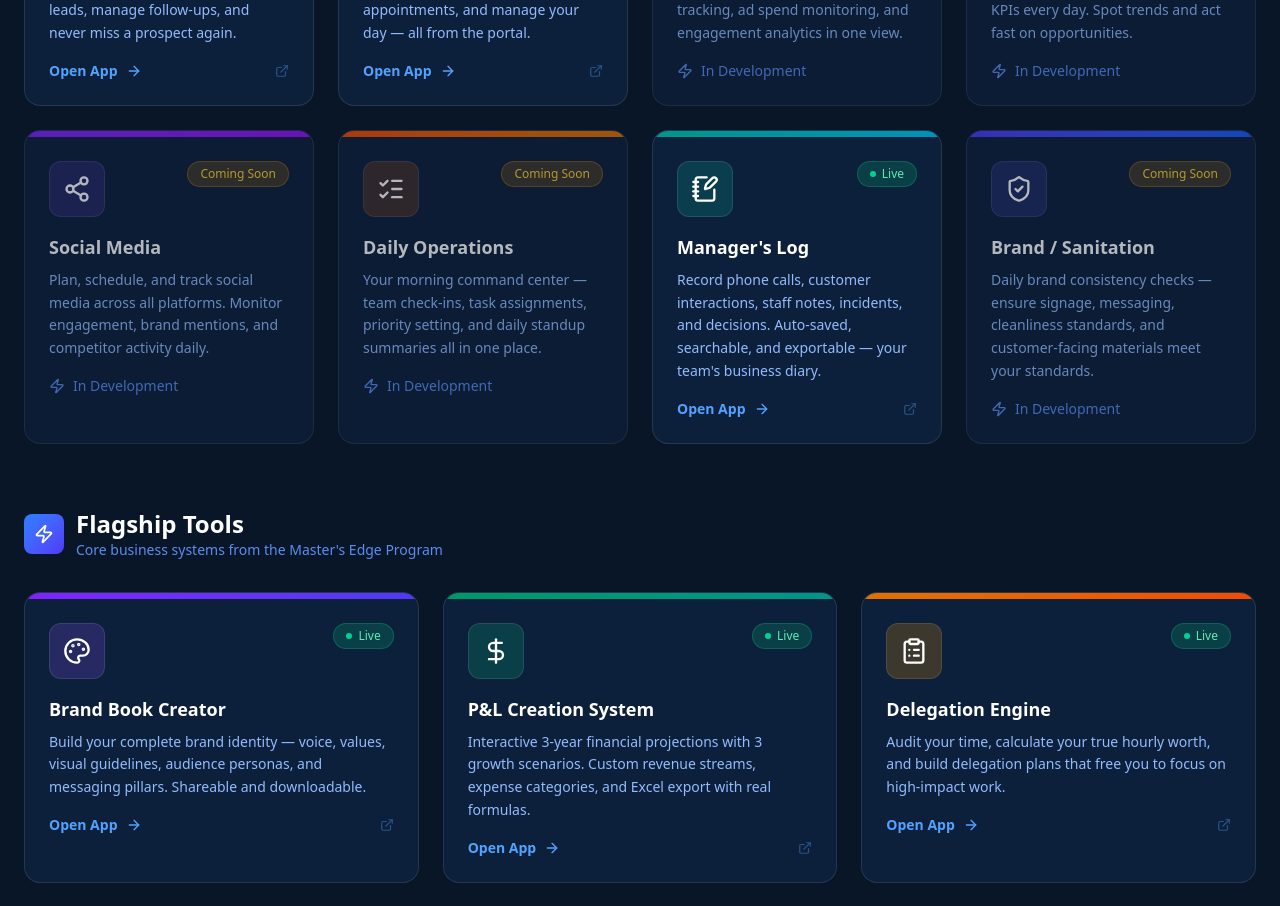
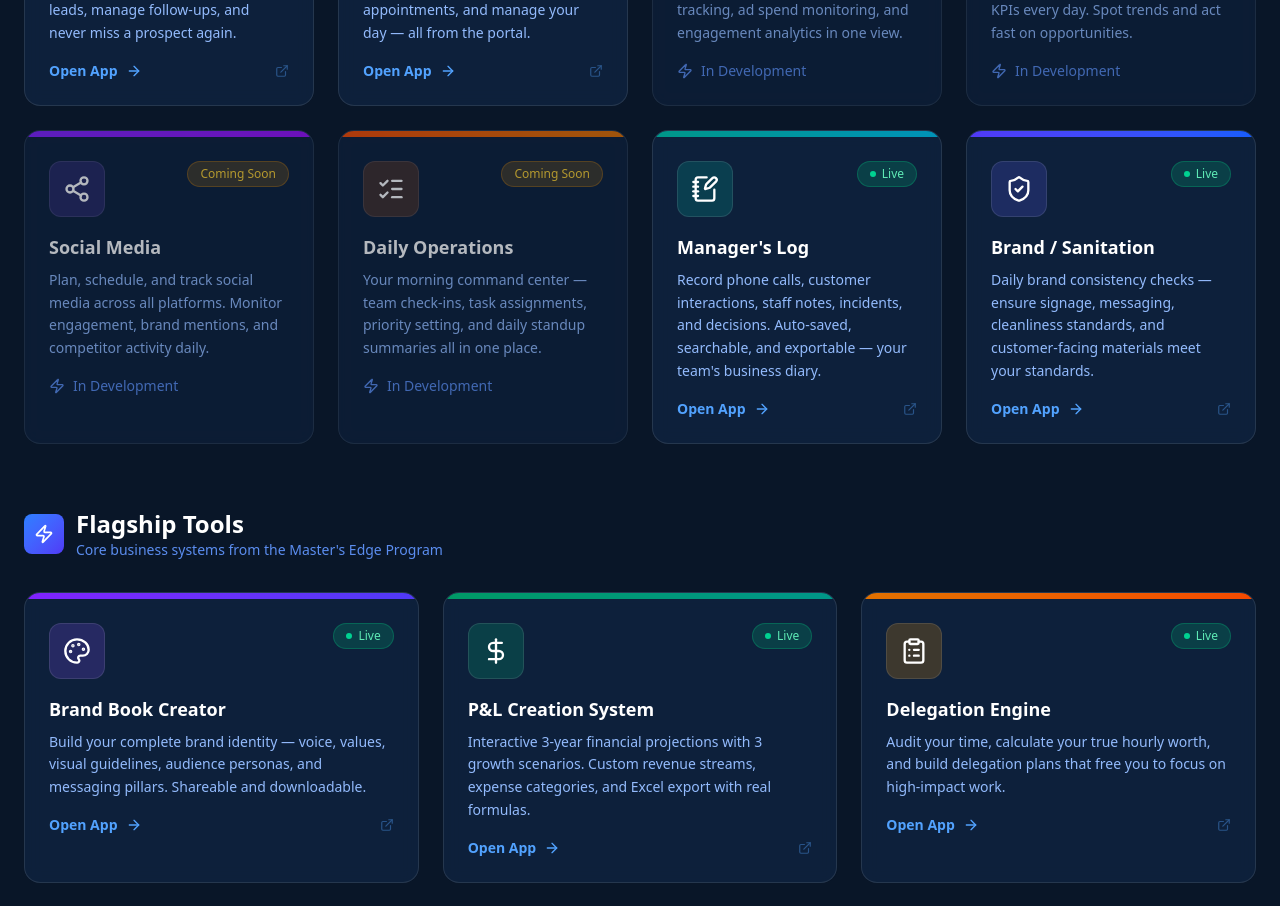
Before and after one commit to BrettLechtenbrerg/Masters-Edge-Portal, a Next.js app: page / in a window 1280 px wide. Shown: the part 920-1826 px from the top of the page. Built offline with nearby package versions, Linux system fonts and the light colour scheme.

Commit message:
Brand/Sanitation live — tsai-brand-sanitation.vercel.app

```diff
--- a/src/app/page.tsx
+++ b/src/app/page.tsx
@@ -122,10 +122,10 @@ const apps: AppCard[] = [
     description:
       "Daily brand consistency checks — ensure signage, messaging, cleanliness standards, and customer-facing materials meet your standards.",
     icon: ShieldCheck,
-    url: "#",
+    url: "https://tsai-brand-sanitation.vercel.app",
     gradient: "from-indigo-600 to-blue-600",
     iconBg: "bg-indigo-500/20",
-    status: "coming-soon",
+    status: "live",
     tier: "daily-ops",
   },
   // Tier 2 Flagship Companion Apps (Build Series)
```
